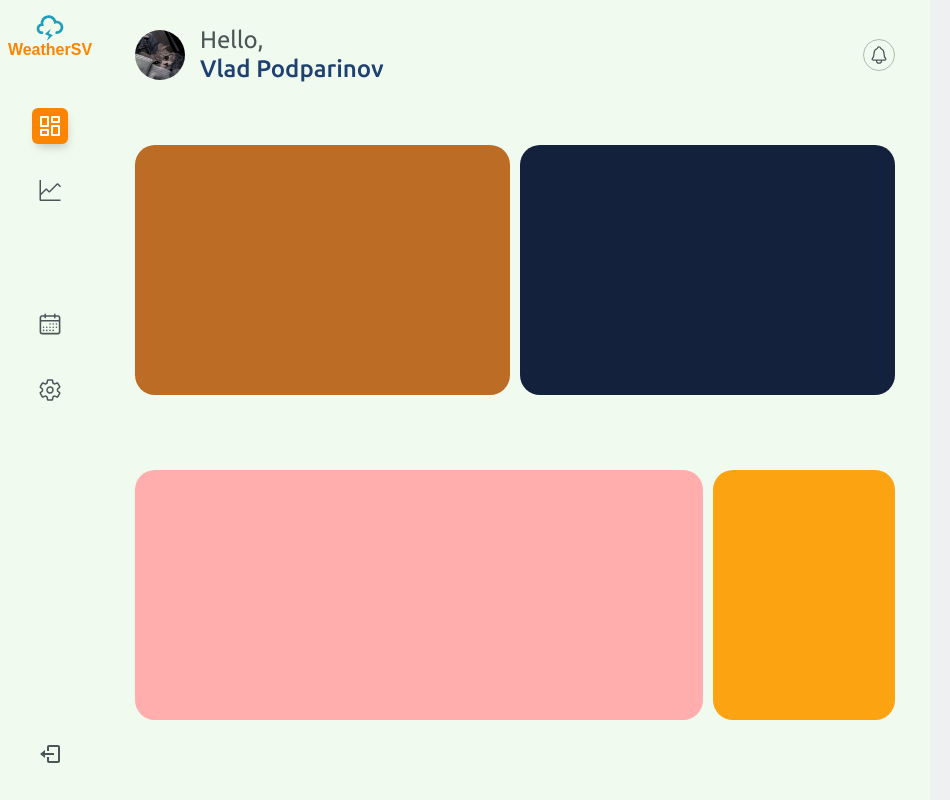
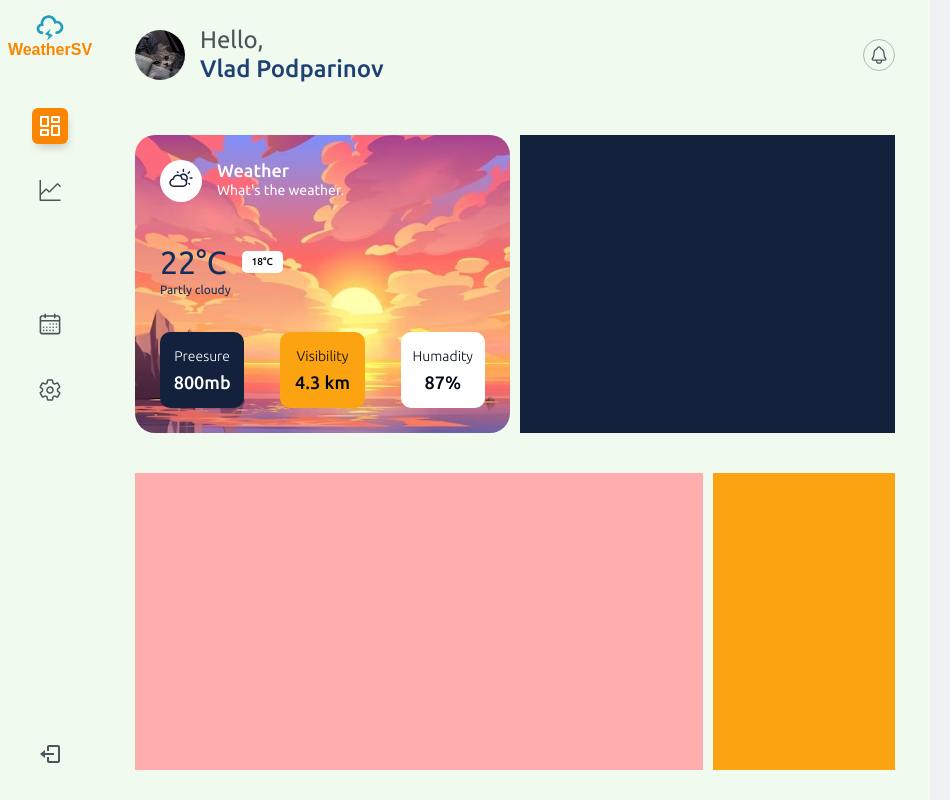
Before and after one commit to StinflixWork/project-react-2, a React (Vite) app: page / in a window 1280 px wide. Shown: the whole page, without its empty margins (0-950 px from the left). Built offline with nearby package versions, Linux system fonts and the light colour scheme; some icons are missing.

Commit message:
add: widget weather

```diff
--- a/src/pages/Dashboard/Dashboard.jsx
+++ b/src/pages/Dashboard/Dashboard.jsx
@@ -12,8 +12,8 @@ const WrapperDashboard = styled.section`
 const DashboardContent = styled.div`
 	display: flex;
 	flex-direction: column;
-	row-gap: 50px;
-	padding: 15px 35px;
+	row-gap: 40px;
+	padding: 15px 35px 30px;
 `
 
 const Dashboard = () => {
--- a/src/pages/Dashboard/DashboardWidgets/DashboardWidgets.jsx
+++ b/src/pages/Dashboard/DashboardWidgets/DashboardWidgets.jsx
@@ -9,13 +9,7 @@ const DashboardWidgetsStyled = styled.div`
 	display: grid;
 	grid-template-columns: repeat(4, 1fr);
 	grid-template-rows: repeat(2, 1fr);
-	gap: 10px;
-
-	div {
-		flex-basis: 50%;
-		height: 250px;
-		border-radius: 20px;
-	}
+	gap: 40px 10px;
 `
 
 const DashboardWidgets = () => {
--- a/src/pages/Dashboard/DashboardWidgets/WidgetWeather/WidgetWeather.jsx
+++ b/src/pages/Dashboard/DashboardWidgets/WidgetWeather/WidgetWeather.jsx
@@ -1,12 +1,32 @@
 import styled from 'styled-components'
+import ClearWeatherBg from 'assets/dashboard/widget-weather/clear-weather.jpg'
+import WidgetWeatherInfo from './WidgetWeatherInfo/WidgetWeatherInfo.jsx'
+import WidgetWeatherValue from './WidgetWeatherValueSky/WidgetWeatherValueSky.jsx'
+import WidgetWeatherDiagrams from './WidgetWeatherDiagrams/WidgetWeatherDiagrams.jsx'
 
 const WidgetWeatherStyled = styled.div`
-	background-color: #bc6c25;
+	background-image: url(${(props) => props.urlBg});
+	background-repeat: no-repeat;
+	background-position: center;
+	background-size: cover;
 	grid-area: 1 / 1 / 2 / 3;
+
+	display: grid;
+	grid-template-columns: 1fr;
+	grid-template-rows: repeat(3, 1fr);
+	gap: 10px 0;
+	border-radius: 20px;
+	padding: 25px;
 `
 
 const WidgetWeather = () => {
-	return <WidgetWeatherStyled></WidgetWeatherStyled>
+	return (
+		<WidgetWeatherStyled urlBg={ClearWeatherBg}>
+			<WidgetWeatherInfo />
+			<WidgetWeatherValue />
+			<WidgetWeatherDiagrams />
+		</WidgetWeatherStyled>
+	)
 }
 
 export default WidgetWeather
--- /dev/null
+++ b/src/pages/Dashboard/DashboardWidgets/WidgetWeather/WidgetWeatherDiagrams/WidgetWeatherDiagrams.jsx
@@ -0,0 +1,31 @@
+import styled from 'styled-components'
+import WidgetWeatherDiagramsItem from './WidgetWeatherDiagramsItem/WidgetWeatherDiagramsItem.jsx'
+
+const WidgetWeatherDiagramsStyled = styled.div`
+	display: flex;
+	gap: 36px;
+`
+
+const WidgetWeatherDiagrams = () => {
+	return (
+		<WidgetWeatherDiagramsStyled>
+			<WidgetWeatherDiagramsItem
+				title="Preesure"
+				value="800mb"
+				stylesDiagram={{ bgColor: '#14213d', colorText: '#fff' }}
+			/>
+			<WidgetWeatherDiagramsItem
+				title="Visibility"
+				value="4.3 km"
+				stylesDiagram={{ bgColor: '#fca311', colorText: '#000814' }}
+			/>
+			<WidgetWeatherDiagramsItem
+				title="Humadity"
+				value="87%"
+				stylesDiagram={{ bgColor: '#fff', colorText: '#000814' }}
+			/>
+		</WidgetWeatherDiagramsStyled>
+	)
+}
+
+export default WidgetWeatherDiagrams
--- /dev/null
+++ b/src/pages/Dashboard/DashboardWidgets/WidgetWeather/WidgetWeatherDiagrams/WidgetWeatherDiagramsItem/WidgetWeatherDiagramsItem.jsx
@@ -0,0 +1,38 @@
+import styled from 'styled-components'
+
+const WidgetWeatherDiagramsItemStyled = styled.div`
+	flex: 1 1 33.333%;
+	padding: 5px;
+	display: flex;
+	justify-content: center;
+	flex-direction: column;
+	row-gap: 10px;
+	background-color: ${(props) => props.bgColor};
+	color: ${(props) => props.colorText};
+	border-radius: 10px;
+	text-align: center;
+
+	h3 {
+		font-size: 18px;
+		font-weight: 500;
+	}
+
+	p {
+		font-size: 14px;
+		font-weight: 300;
+	}
+`
+
+const WidgetWeatherDiagramsItem = ({ title, value, stylesDiagram }) => {
+	return (
+		<WidgetWeatherDiagramsItemStyled
+			bgColor={stylesDiagram.bgColor}
+			colorText={stylesDiagram.colorText}
+		>
+			<p>{title}</p>
+			<h3>{value}</h3>
+		</WidgetWeatherDiagramsItemStyled>
+	)
+}
+
+export default WidgetWeatherDiagramsItem
--- /dev/null
+++ b/src/pages/Dashboard/DashboardWidgets/WidgetWeather/WidgetWeatherInfo/WidgetWeatherInfo.jsx
@@ -0,0 +1,47 @@
+import styled from 'styled-components'
+import { WiDayCloudy } from 'react-icons/wi'
+
+const WidgetWeatherInfoStyled = styled.div`
+	display: flex;
+	column-gap: 15px;
+`
+
+const WidgetWeatherInfoIcon = styled.div`
+	width: 42px;
+	height: 42px;
+	border-radius: 50%;
+	background-color: #fff;
+
+	display: grid;
+	place-items: center;
+`
+const WidgetWeatherInfoBody = styled.div`
+	h3 {
+		font-size: 18px;
+		font-weight: 500;
+		color: #ffffff;
+		line-height: 120%;
+	}
+
+	p {
+		color: #fdfdfd;
+		line-height: 120%;
+		font-size: 14px;
+	}
+`
+
+const WidgetWeatherInfo = () => {
+	return (
+		<WidgetWeatherInfoStyled>
+			<WidgetWeatherInfoIcon>
+				<WiDayCloudy size={26} color="#14213d" />
+			</WidgetWeatherInfoIcon>
+			<WidgetWeatherInfoBody>
+				<h3>Weather</h3>
+				<p>What&apos;s the weather.</p>
+			</WidgetWeatherInfoBody>
+		</WidgetWeatherInfoStyled>
+	)
+}
+
+export default WidgetWeatherInfo
--- /dev/null
+++ b/src/pages/Dashboard/DashboardWidgets/WidgetWeather/WidgetWeatherValueSky/WidgetWeatherValueSky.jsx
@@ -0,0 +1,48 @@
+import styled from 'styled-components'
+
+const WidgetWeatherValueStyled = styled.div`
+	display: flex;
+	flex-direction: column;
+	row-gap: 6px;
+`
+const WidgetWeatherValueTemp = styled.div`
+	display: inline-flex;
+	column-gap: 15px;
+	align-items: center;
+
+	h2 {
+		font-size: 32px;
+		color: #102f5d;
+	}
+
+	span {
+		display: inline-block;
+		background-color: #fff;
+		padding: 6px 10px;
+		border-radius: 5px;
+		font-size: 10px;
+		font-weight: 500;
+	}
+`
+const WidgetWeatherValueSky = styled.div`
+	p {
+		font-size: 12px;
+		color: #102f5d;
+	}
+`
+
+const WidgetWeatherValue = () => {
+	return (
+		<WidgetWeatherValueStyled>
+			<WidgetWeatherValueTemp>
+				<h2>22&deg;C</h2>
+				<span>18&deg;C</span>
+			</WidgetWeatherValueTemp>
+			<WidgetWeatherValueSky>
+				<p>Partly cloudy</p>
+			</WidgetWeatherValueSky>
+		</WidgetWeatherValueStyled>
+	)
+}
+
+export default WidgetWeatherValue
```
Also changed, not shown: src/assets/dashboard/widget-weather/clear-weather.jpg (added).
